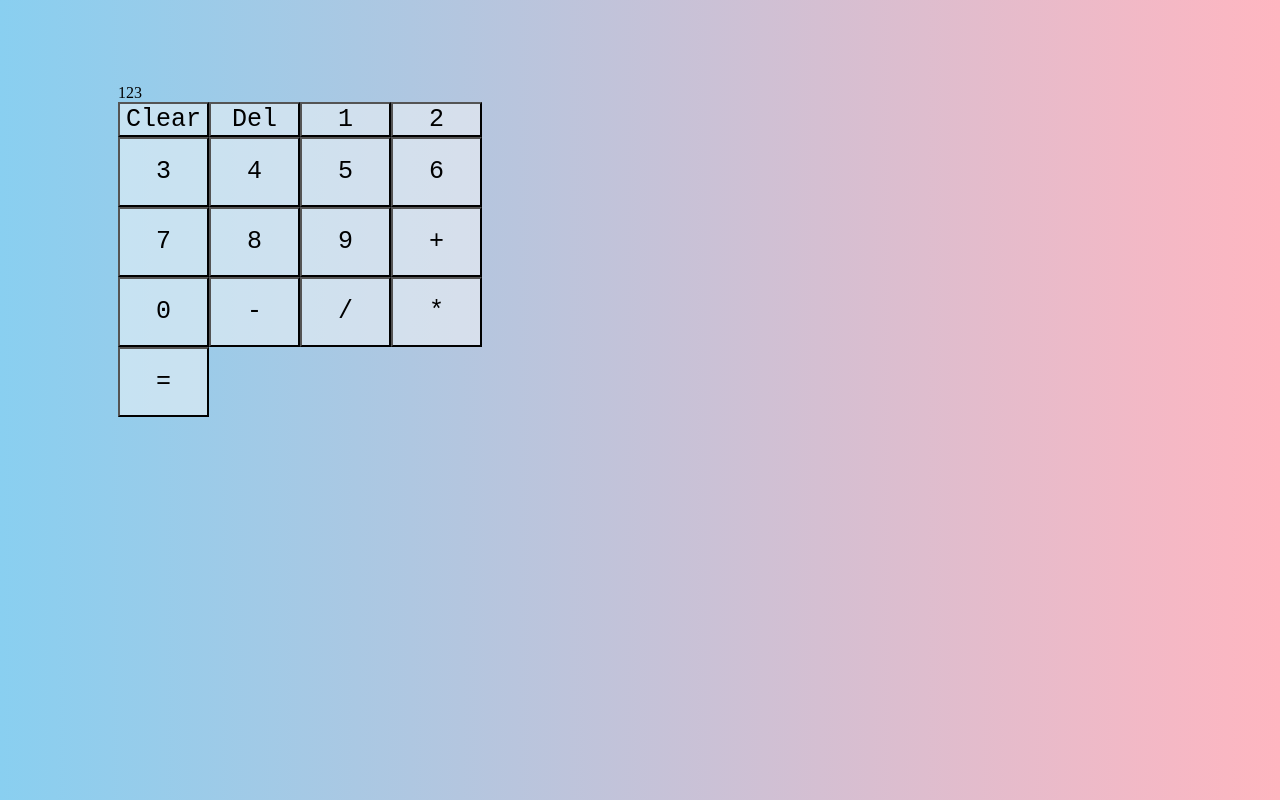
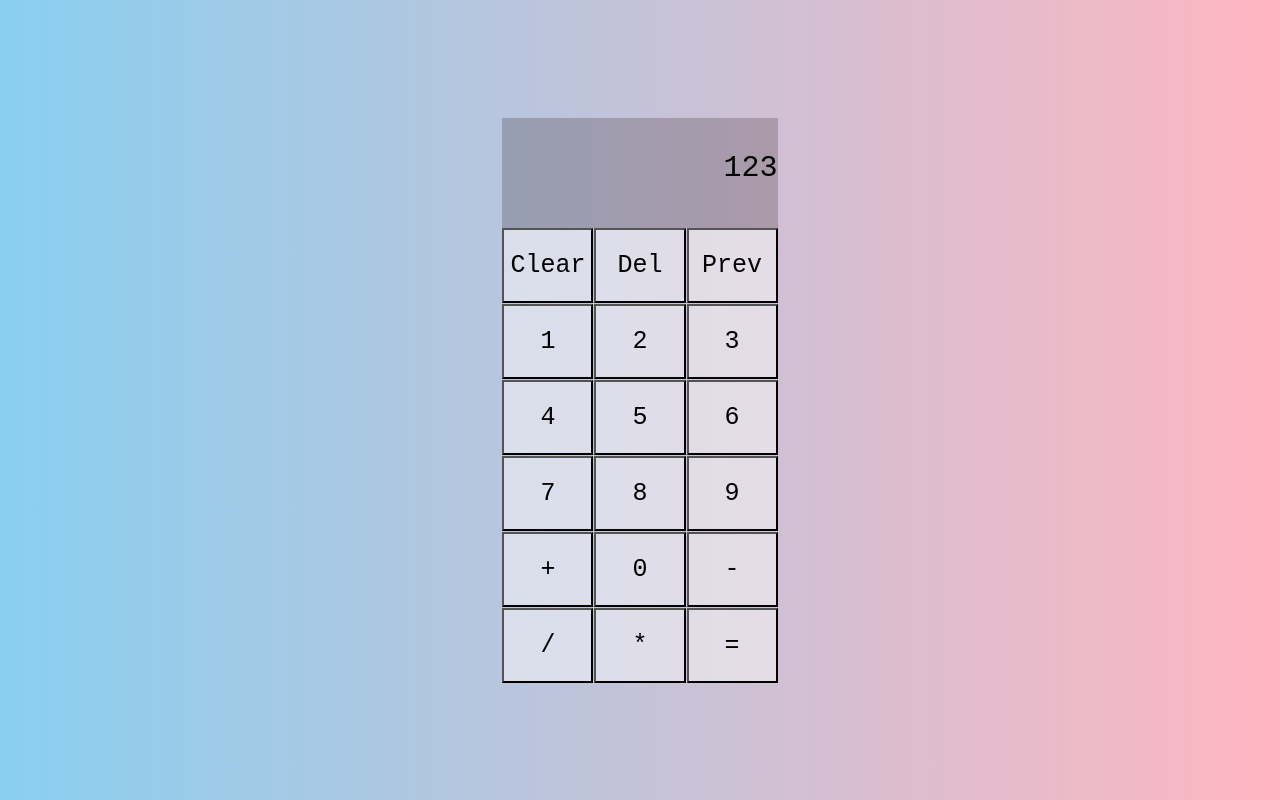
Before and after one commit to Brandon-Seda/Calculator, a plain HTML site: page index.html in a window 1280 px wide. Drawn offline with Linux system fonts and the light colour scheme.

Commit message:
fixed stylesheet, added previous button for history

```diff
--- a/index.html
+++ b/index.html
@@ -17,6 +17,7 @@
             <div class="button-container">
                 <button class="double" id="clear">Clear</button>
                 <button class="double" id="delete">Del</button>
+                <button class="previous">Prev</button>
                 <button class="number" id="1">1</button>
                 <button class="number" id="2">2</button>
                 <button class="number" id="3">3</button>
--- a/style.css
+++ b/style.css
@@ -6,8 +6,7 @@ body{
 
 
 .calculator-container {
-    height: 500px;
-    width: 600px;
+    height: 100vh;
 
     display: grid;
     justify-content: center;
@@ -16,9 +15,22 @@ body{
 
 .button-container{
     display: grid;
-    grid-template-columns: repeat(4, 1fr);
-    grid-template-rows: 1fr repeat(4, 2fr);
+    grid-template-columns: repeat(3, 1fr);
+    grid-template-rows: repeat(6, 75px);
+    gap: 1px;
 
+}
+
+.text-field{
+    height: 100px;
+    font-size: 30px;
+    font-family: monospace;
+    background-color: rgba(20, 3, 3, 0.2);
+    display: flex;
+    flex-wrap: nowrap;
+    justify-content: end;
+    align-items: center;
+    padding-bottom: 10px;
 }
 
 button{
```
